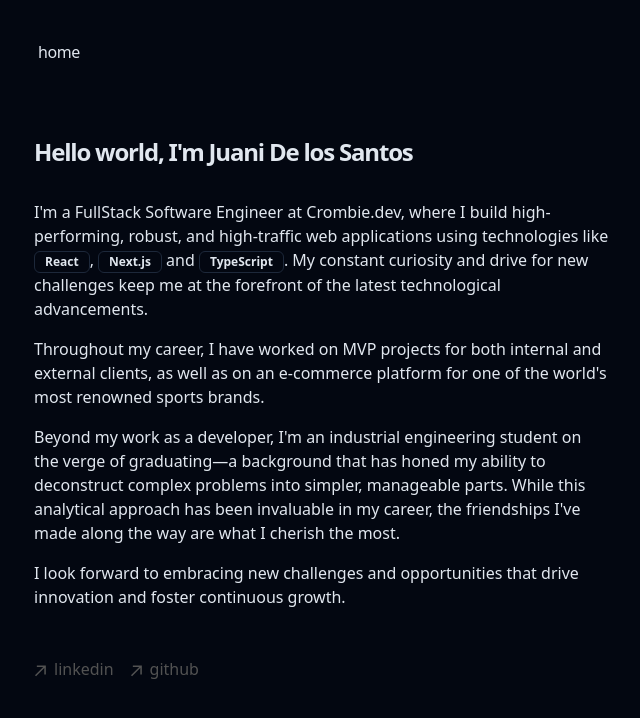
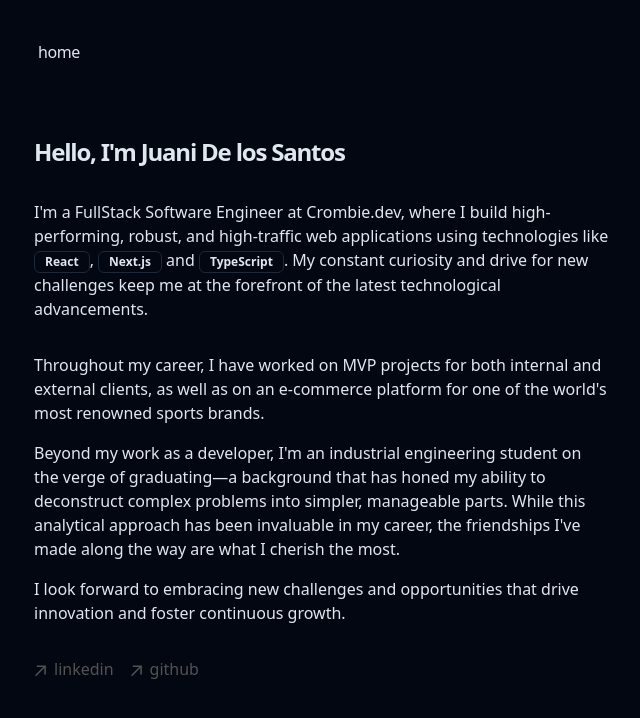
Before and after one commit to JuanDls01/blog, a Next.js app: page / in a window 1280 px wide. Shown: the top 718 px of the page, without its empty margins (318-958 px from the left). Built offline with nearby package versions, Linux system fonts and the light colour scheme.

Commit message:
fix: flickering with tech badgets in home page

```diff
--- a/src/app/page.tsx
+++ b/src/app/page.tsx
@@ -4,11 +4,11 @@ import { Badge } from "../components/ui/badge";
 
 export default function Page() {
   return (
-    <section>
-      <h1 className="mb-8 text-2xl font-semibold tracking-tighter">
-        Hello world, I&apos;m Juani De los Santos
+    <section className="flex flex-col gap-y-8">
+      <h1 className="text-2xl font-semibold tracking-tighter">
+        Hello, I&apos;m Juani De los Santos
       </h1>
-      <p className="mb-4">
+      <span>
         I&apos;m a FullStack Software Engineer at Crombie.dev, where I build
         high-performing, robust, and high-traffic web applications using
         technologies like <Badge variant="outline">React</Badge>,{" "}
@@ -16,23 +16,26 @@ export default function Page() {
         <Badge variant="outline">TypeScript</Badge>. My constant curiosity and
         drive for new challenges keep me at the forefront of the latest
         technological advancements.
-      </p>
-      <p className="mb-4">
+      </span>
+      <div className="flex flex-col gap-y-4">
+        <p>
           Throughout my career, I have worked on MVP projects for both internal
           and external clients, as well as on an e-commerce platform for one of
           the world&apos;s most renowned sports brands.
         </p>
-      <p className="mb-4">
+        <p>
           Beyond my work as a developer, I&apos;m an industrial engineering
           student on the verge of graduating—a background that has honed my
-        ability to deconstruct complex problems into simpler, manageable parts.
-        While this analytical approach has been invaluable in my career, the
-        friendships I&apos;ve made along the way are what I cherish the most.
+          ability to deconstruct complex problems into simpler, manageable
+          parts. While this analytical approach has been invaluable in my
+          career, the friendships I&apos;ve made along the way are what I
+          cherish the most.
         </p>
-      <p className="mb-4">
-        I look forward to embracing new challenges and opportunities that drive
-        innovation and foster continuous growth.
+        <p>
+          I look forward to embracing new challenges and opportunities that
+          drive innovation and foster continuous growth.
         </p>
+      </div>
     </section>
   );
 }
```
Lines whose indentation alone changed are shown as unchanged.
